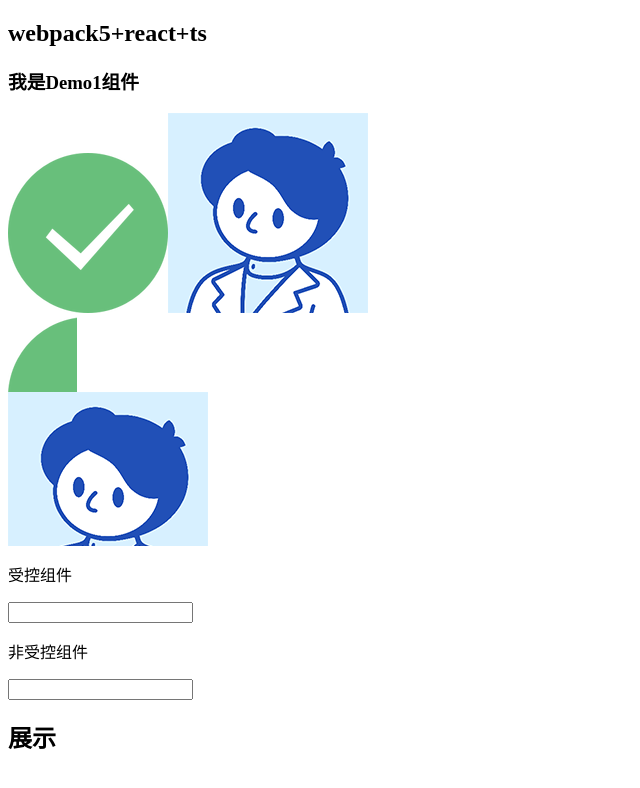
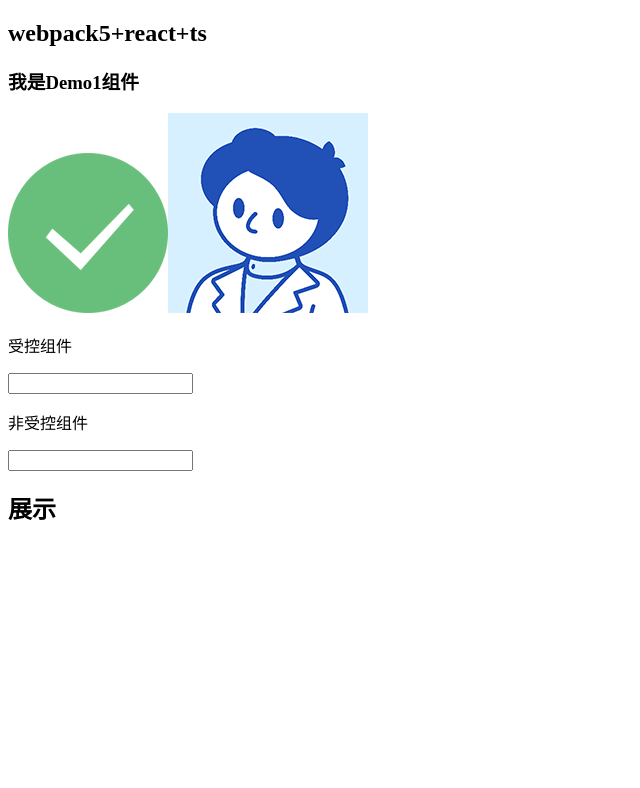
Before and after one commit to bigTig/react-webpack-ts, a React app: page / in a window 1280 px wide. Shown: the top 788 px of the page, without its empty margins (0-640 px from the left). Built offline with nearby package versions, Linux system fonts and the light colour scheme.

Commit message:
chore: 添加stylelint格式化less

```diff
--- a/src/App.tsx
+++ b/src/App.tsx
@@ -46,7 +46,7 @@ function App() {
       <div className='smallImg'></div> {/* 小图片背景容器 */}
       <div className='bigImg'></div> {/* 大图片背景容器 */}
       <p>受控组件</p>
-      <input type='text' onChange={onChange} />
+      <input type='text' value={count} onChange={onChange} />
       <br />
       <p>非受控组件</p>
       <input type='text' />
--- a/src/app.less
+++ b/src/app.less
@@ -1,15 +1,15 @@
+.minxin() {
+  background-color: rgba(0, 0, 0, 40%);
+}
+
 #root {
-  .mini {
-    background-color: #fff;
-  }
-
-  .smallImg {
+  .small {
+    width: 69px;
     height: 75px;
-    width: 69px;
     background: url('@/assets/images/success.png') no-repeat;
   }
 
-  .bigImg {
+  .big-img {
     width: 232px;
     height: 154px;
     background: url('@/assets/images/doctor_male_icon.png') no-repeat;
```
Also changed, not shown: package.json (+10 -0 lines), .eslintrc.js, .stylelintrc.js (added), 3 other files (tests, documents, lock files or other folders).
